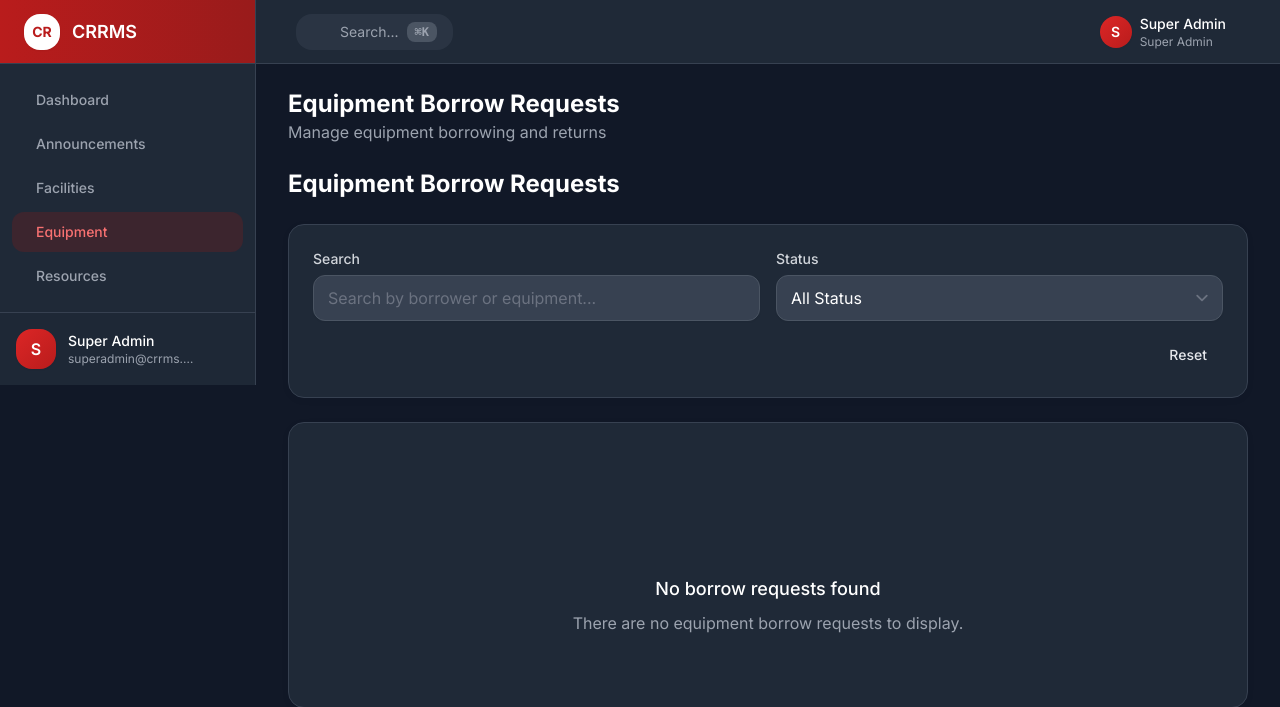
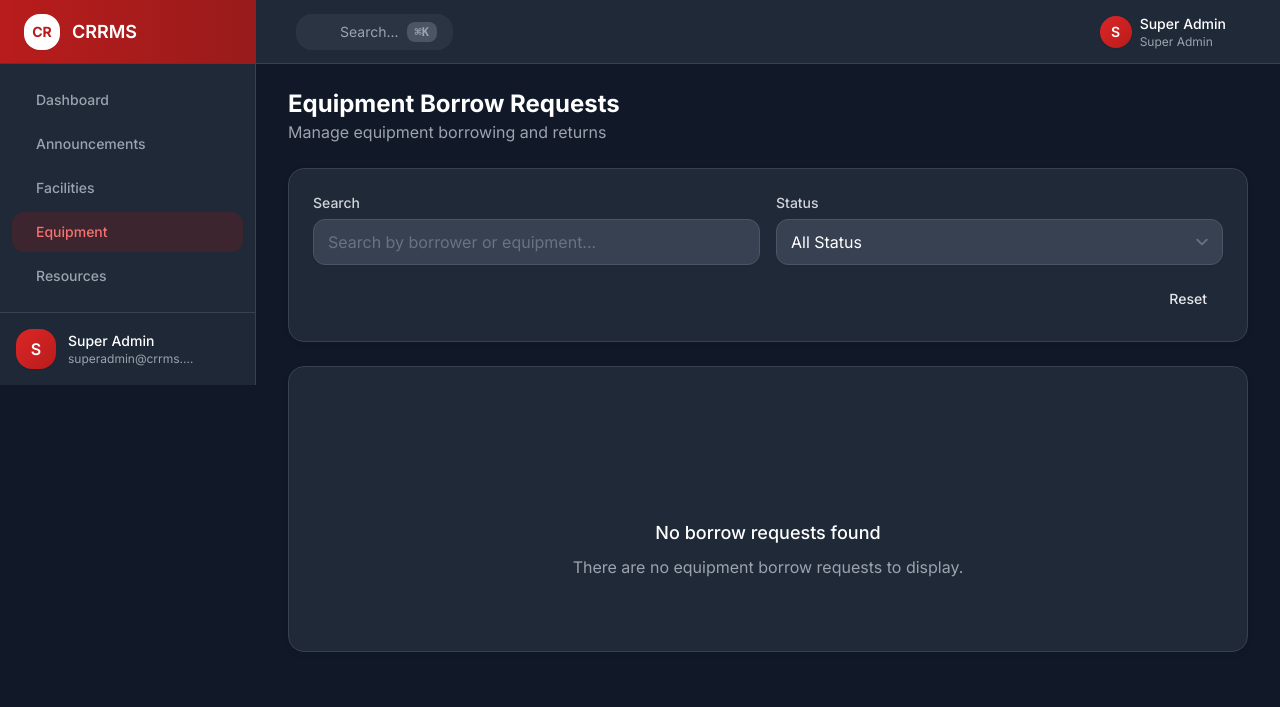
Before and after one commit to kelleeerrrr/CRRMS, a Laravel app: page /equipment/borrow-requests in a window 1280 px wide. Shown: the top 707 px of the page. Run offline with Laravel 12, Linux system fonts and the light colour scheme; a user stored in the database is signed in; data comes from the database, SQL or seed files in the repository; data that the repository does not hold is empty; style sheets or scripts are compiled from the project's sources; parts of the project's set-up code (start-up, migrations or seed data) failed here and were passed over; some libraries are stand-ins or nearby versions.

Commit message:
Remove duplicate request queue headings

```diff
--- a/resources/views/livewire/equipment-borrow-request-index.blade.php
+++ b/resources/views/livewire/equipment-borrow-request-index.blade.php
@@ -1,9 +1,4 @@
 <div>
-    <!-- Header -->
-    <div class="flex items-center justify-between mb-6">
-        <h2 class="text-2xl font-bold text-gray-900 dark:text-white">Equipment Borrow Requests</h2>
-    </div>
-
     <!-- Filters -->
     <x-card class="mb-6">
         <div class="grid grid-cols-1 md:grid-cols-2 gap-4">
--- a/resources/views/livewire/facility-reservation-index.blade.php
+++ b/resources/views/livewire/facility-reservation-index.blade.php
@@ -1,9 +1,4 @@
 <div>
-    <!-- Header -->
-    <div class="flex items-center justify-between mb-6">
-        <h2 class="text-2xl font-bold text-gray-900 dark:text-white">Facility Reservations</h2>
-    </div>
-
     <!-- Filters -->
     <x-card class="mb-6">
         <div class="grid grid-cols-1 md:grid-cols-2 gap-4">
```
